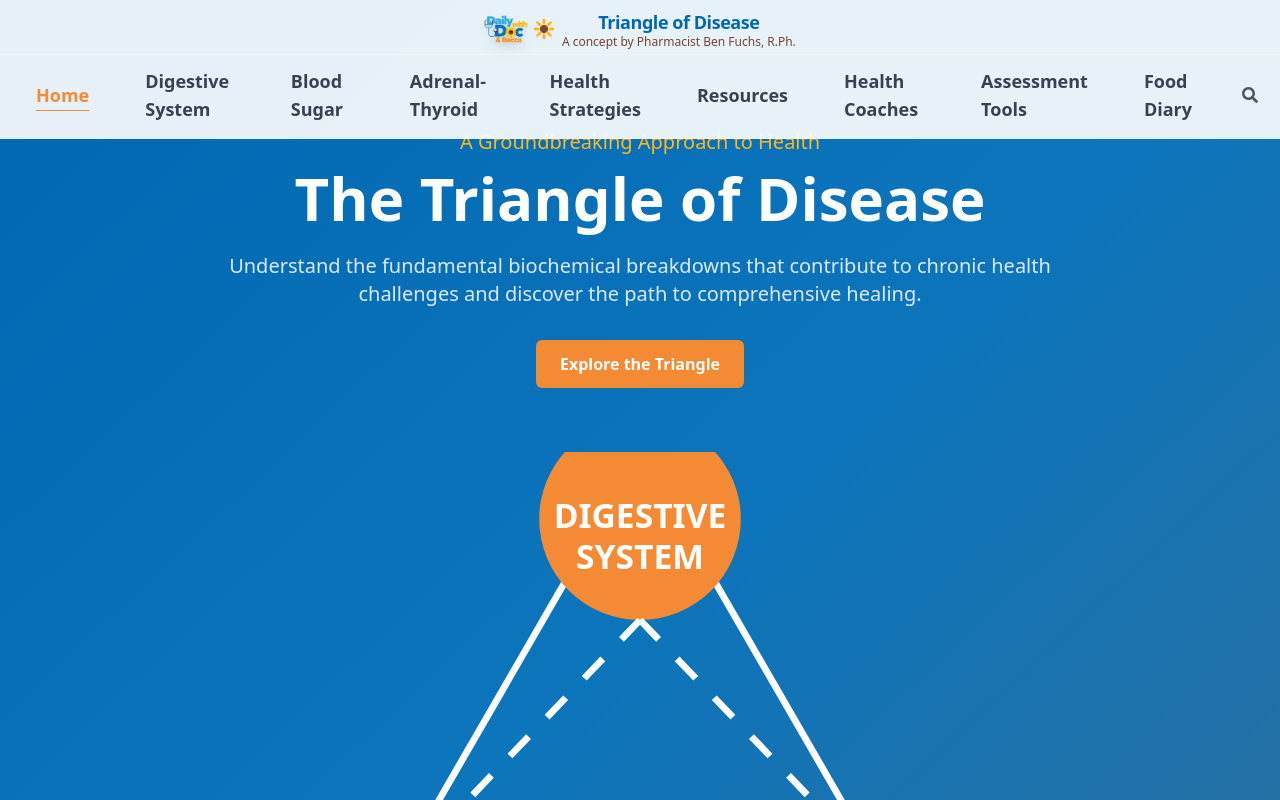
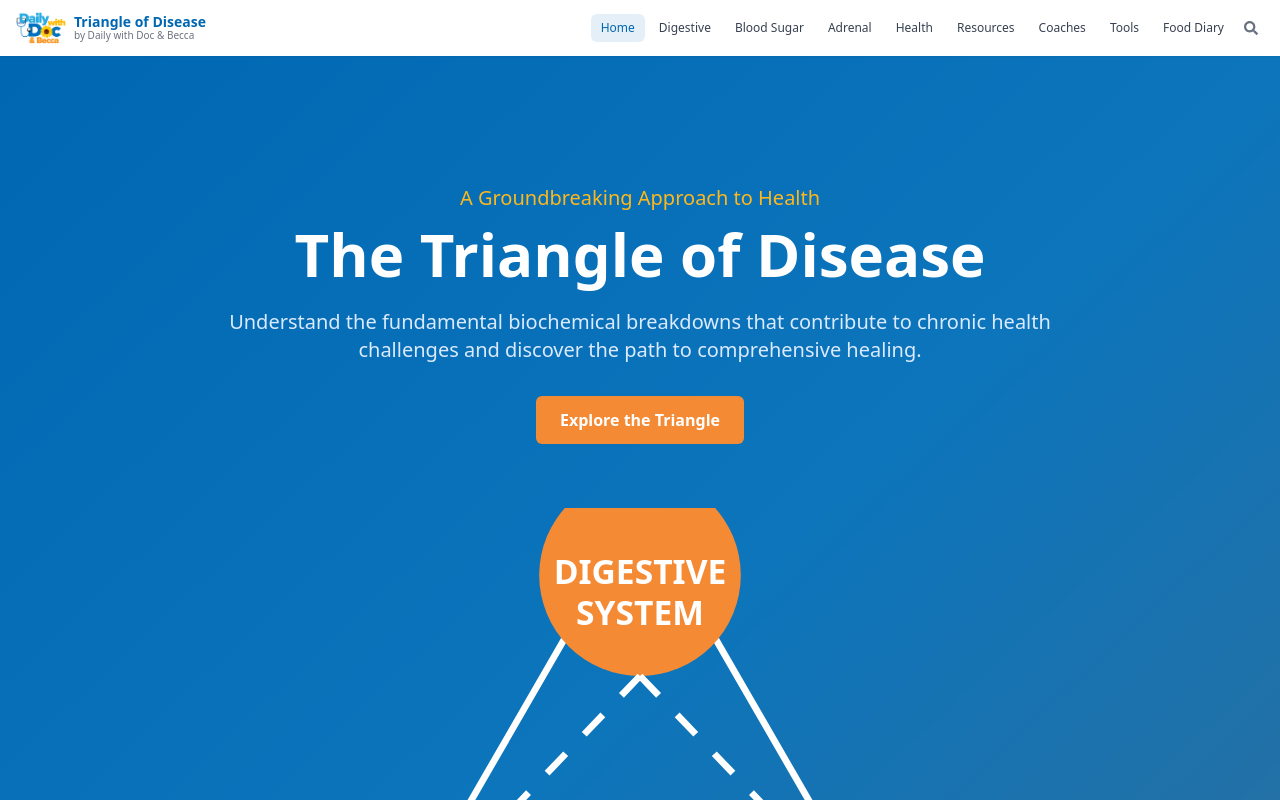
Before and after one commit to CoachAJ/Triangle-of-Disease, a React (Vite) app: page / in a window 1280 px wide. Shown: the top 800 px of the page. Built offline with nearby package versions, Linux system fonts and the light colour scheme.

Commit message:
Redesign header to be more compact and visually appealing with single-row layout

```diff
--- a/src/components/Header.tsx
+++ b/src/components/Header.tsx
@@ -1,14 +1,14 @@
-import { useState, useEffect } from 'react'
-import { Link, NavLink } from 'react-router-dom'
-import { FaBars, FaSearch, FaTimes } from 'react-icons/fa'
+import { useState, useEffect } from 'react';
+import { Link, NavLink } from 'react-router-dom';
+import { FaBars, FaTimes, FaSearch } from 'react-icons/fa';
 
 const Header = () => {
-  const [isMenuOpen, setIsMenuOpen] = useState(false)
-  const [isSearchOpen, setIsSearchOpen] = useState(false)
-  const [isScrolled, setIsScrolled] = useState(false)
-  const [isHidden, setIsHidden] = useState(false)
-  const [lastScrollY, setLastScrollY] = useState(0)
-  const [searchQuery, setSearchQuery] = useState('')
+  const [isMenuOpen, setIsMenuOpen] = useState(false);
+  const [isSearchOpen, setIsSearchOpen] = useState(false);
+  const [isScrolled, setIsScrolled] = useState(false);
+  const [isHidden, setIsHidden] = useState(false);
+  const [lastScrollY, setLastScrollY] = useState(0);
+  const [searchQuery, setSearchQuery] = useState('');
 
   useEffect(() => {
     const handleScroll = () => {
@@ -33,255 +33,183 @@ const Header = () => {
     return () => window.removeEventListener('scroll', handleScroll);
   }, [lastScrollY]);
 
-  const toggleMenu = () => {
-    setIsMenuOpen(!isMenuOpen)
+  const toggleMenu = () => setIsMenuOpen(!isMenuOpen);
+  const toggleSearch = () => {
+    setIsSearchOpen(!isSearchOpen);
+    if (!isSearchOpen) {
+      setTimeout(() => document.getElementById('search-input')?.focus(), 100);
     }
-
-  const toggleSearch = () => {
-    setIsSearchOpen(!isSearchOpen)
-    if (!isSearchOpen) {
-      setTimeout(() => document.getElementById('search-input')?.focus(), 100)
-    }
-  }
+  };
 
   const handleSearch = (e: React.FormEvent) => {
-    e.preventDefault()
-    console.log('Searching for:', searchQuery)
-    // Future implementation: search functionality
-    setSearchQuery('')
-    setIsSearchOpen(false)
-  }
-
-  const navLinkClasses = ({ isActive }: { isActive: boolean }) => {
-    return `block py-2 px-5 rounded font-montserrat transition-all duration-300 text-base md:text-lg font-semibold focus:outline-none focus:ring-2 focus:ring-glorious-sunset/60 focus:ring-offset-2 focus:ring-offset-white/80
-      ${
-        isActive
-          ? 'text-glorious-sunset font-bold underline underline-offset-8'
-          : 'text-gray-700 hover:text-health-blue'
-      }`
-
-  }
+    e.preventDefault();
+    console.log('Searching for:', searchQuery);
+    setSearchQuery('');
+    setIsSearchOpen(false);
+  };
 
   return (
+    <>
       <header
-      className={`fixed w-full z-50 transition-all duration-300 ${
-        isHidden
-          ? '-translate-y-full'
-          : isScrolled
-            ? 'bg-white shadow-md py-0.5'
-            : 'bg-white/90 py-1'
+        className={`fixed w-full z-50 transition-all duration-300 bg-white/95 backdrop-blur-sm ${
+          isHidden ? '-translate-y-full' : 'shadow-sm'
         }`}
       >
-      {/* Top Row - Logo and Title - Hide when scrolled */}
-      {!isScrolled && (
         <div className="container mx-auto px-4">
-          <Link to="/" className="flex items-center justify-center group py-1">
+          <div className="flex items-center justify-between h-14">
+            {/* Logo and Branding */}
+            <Link to="/" className="flex items-center group">
+              <div className="flex items-center">
                 <img
                   src="/logo-header.png"
                   alt="Daily with Doc & Becca"
-              className="h-6 md:h-7 drop-shadow-lg transition-transform group-hover:scale-105"
+                  className="h-8 w-auto"
                 />
-            <svg
-              className="ml-1.5 w-4 h-4 md:w-5 md:h-5 flex-shrink-0"
-              viewBox="0 0 40 40"
-              fill="none"
-              xmlns="http://www.w3.org/2000/svg"
-              aria-label="Sunflower icon"
-            >
-              <circle cx="20" cy="20" r="8" fill="#784434" />
-              <g>
-                <ellipse cx="20" cy="5" rx="3" ry="7" fill="#FFB81C" />
-                <ellipse cx="20" cy="35" rx="3" ry="7" fill="#FFB81C" />
-                <ellipse cx="5" cy="20" rx="7" ry="3" fill="#FFB81C" />
-                <ellipse cx="35" cy="20" rx="7" ry="3" fill="#FFB81C" />
-                <ellipse cx="10" cy="10" rx="3" ry="7" transform="rotate(-45 10 10)" fill="#FFB81C" />
-                <ellipse cx="30" cy="10" rx="3" ry="7" transform="rotate(45 30 10)" fill="#FFB81C" />
-                <ellipse cx="10" cy="30" rx="3" ry="7" transform="rotate(45 10 30)" fill="#FFB81C" />
-                <ellipse cx="30" cy="30" rx="3" ry="7" transform="rotate(-45 30 30)" fill="#FFB81C" />
-              </g>
-            </svg>
-            <div className="ml-2 text-center">
-              <span className="block font-proxima text-health-blue text-base md:text-lg font-extrabold tracking-tight">
+                <div className="ml-2">
+                  <div className="font-proxima text-health-blue font-extrabold text-sm leading-tight">
                     Triangle of Disease
-              </span>
-              <span className="text-xs text-hot-chocolate block -mt-0.5">
-                A concept by Pharmacist Ben Fuchs, R.Ph.
-              </span>
+                  </div>
+                  <div className="text-[10px] text-gray-500 -mt-0.5">
+                    by Daily with Doc & Becca
+                  </div>
+                </div>
               </div>
             </Link>
-        </div>
-      )}
-
-      {/* Bottom Row - Navigation */}
-      <div className={isScrolled ? '' : 'border-t border-gray-100'}>
-        <div className="container mx-auto px-4 flex justify-between items-center py-1">
-          {/* Compact logo for scrolled state */}
-          {isScrolled && (
-            <Link to="/" className="flex items-center group">
-              <img
-                src="/logo-header.png"
-                alt="Daily with Doc & Becca"
-                className="h-4 md:h-5 drop-shadow-lg transition-transform group-hover:scale-105"
-              />
-              <span className="ml-2 font-proxima text-health-blue text-sm md:text-base font-bold tracking-tight">
-                Triangle of Disease
-              </span>
-            </Link>
-          )}
 
             {/* Desktop Navigation */}
-          <nav className={`hidden lg:flex items-center space-x-4 ${isScrolled ? 'ml-auto' : 'justify-center w-full'}`}>
-            <NavLink to="/" end className={navLinkClasses}>
-              Home
+            <nav className="hidden lg:flex items-center space-x-1">
+              {[
+                { to: "/", label: "Home" },
+                { to: "/digestive-system", label: "Digestive" },
+                { to: "/blood-sugar", label: "Blood Sugar" },
+                { to: "/adrenal-thyroid", label: "Adrenal" },
+                { to: "/health-strategies", label: "Health" },
+                { to: "/resources", label: "Resources" },
+                { to: "/health-coaches", label: "Coaches" },
+                { to: "/assessment-tools", label: "Tools" },
+                { to: "/food-diary", label: "Food Diary" },
+              ].map((item) => (
+                <NavLink
+                  key={item.to}
+                  to={item.to}
+                  end={item.to === "/"}
+                  className={({ isActive }) =>
+                    `px-2.5 py-1.5 text-xs font-medium rounded-md transition-colors ${
+                      isActive
+                        ? "bg-health-blue/10 text-health-blue"
+                        : "text-gray-700 hover:bg-gray-100"
+                    }`
+                  }
+                >
+                  {item.label}
                 </NavLink>
-            <NavLink to="/digestive-system" className={navLinkClasses}>
-              Digestive System
-            </NavLink>
-            <NavLink to="/blood-sugar" className={navLinkClasses}>
-              Blood Sugar
-            </NavLink>
-            <NavLink to="/adrenal-thyroid" className={navLinkClasses}>
-              Adrenal-Thyroid
-            </NavLink>
-            <NavLink to="/health-strategies" className={navLinkClasses}>
-              Health Strategies
-            </NavLink>
-            <NavLink to="/resources" className={navLinkClasses}>
-              Resources
-            </NavLink>
-            <NavLink to="/health-coaches" className={navLinkClasses}>
-              Health Coaches
-            </NavLink>
-            <NavLink to="/assessment-tools" className={navLinkClasses}>
-              Assessment Tools
-            </NavLink>
-            <NavLink to="/food-diary" className={navLinkClasses}>
-              Food Diary
-            </NavLink>
+              ))}
               <button
                 onClick={toggleSearch}
-              className="ml-3 p-1.5 text-gray-600 hover:text-health-blue transition-colors"
+                className="ml-1 p-1.5 text-gray-500 hover:text-health-blue transition-colors rounded-full hover:bg-gray-100"
                 aria-label="Search"
               >
-              <FaSearch />
+                <FaSearch className="w-3.5 h-3.5" />
               </button>
             </nav>
 
             {/* Mobile Menu Button */}
-          <div className="flex items-center lg:hidden ml-auto">
+            <div className="flex items-center lg:hidden">
               <button
                 onClick={toggleSearch}
-              className="p-1.5 mr-2 text-gray-600 hover:text-health-blue transition-colors"
+                className="p-2 text-gray-500 hover:text-health-blue transition-colors"
                 aria-label="Search"
               >
-              <FaSearch />
+                <FaSearch className="w-4 h-4" />
               </button>
               <button
                 onClick={toggleMenu}
-              className="p-1.5 text-gray-600 hover:text-health-blue transition-colors"
+                className="p-2 text-gray-500 hover:text-health-blue transition-colors"
                 aria-label={isMenuOpen ? 'Close Menu' : 'Open Menu'}
               >
-              {isMenuOpen ? <FaTimes /> : <FaBars />}
+                {isMenuOpen ? (
+                  <FaTimes className="w-5 h-5" />
+                ) : (
+                  <FaBars className="w-5 h-5" />
+                )}
               </button>
             </div>
           </div>
         </div>
+      </header>
+      {/* Add spacing to account for fixed header */}
+      <div className="h-14"></div>
 
-      {/* Mobile Navigation */}
+      {/* Mobile Menu */}
       {isMenuOpen && (
-        <div className="lg:hidden bg-white border-t border-gray-100 shadow-md">
-          <nav className="container mx-auto px-4 py-3">
+        <div className="fixed inset-0 z-40 bg-white mt-14 lg:hidden overflow-y-auto">
+          <div className="container mx-auto px-4 py-2">
+            <nav className="flex flex-col space-y-1 py-2">
+              {[
+                { to: "/", label: "Home" },
+                { to: "/digestive-system", label: "Digestive System" },
+                { to: "/blood-sugar", label: "Blood Sugar" },
+                { to: "/adrenal-thyroid", label: "Adrenal-Thyroid" },
+                { to: "/health-strategies", label: "Health Strategies" },
+                { to: "/resources", label: "Resources" },
+                { to: "/health-coaches", label: "Health Coaches" },
+                { to: "/assessment-tools", label: "Assessment Tools" },
+                { to: "/food-diary", label: "Food Diary" },
+              ].map((item) => (
                 <NavLink
-              to="/"
-              end
-              className={navLinkClasses}
+                  key={item.to}
+                  to={item.to}
+                  end={item.to === "/"}
+                  className={({ isActive }) =>
+                    `px-4 py-3 text-sm font-medium rounded-md ${
+                      isActive
+                        ? "bg-health-blue/10 text-health-blue"
+                        : "text-gray-700 hover:bg-gray-50"
+                    }`
+                  }
                   onClick={() => setIsMenuOpen(false)}
                 >
-              Home
+                  {item.label}
                 </NavLink>
-            <NavLink
-              to="/digestive-system"
-              className={navLinkClasses}
-              onClick={() => setIsMenuOpen(false)}
-            >
-              Digestive System
-            </NavLink>
-            <NavLink
-              to="/blood-sugar"
-              className={navLinkClasses}
-              onClick={() => setIsMenuOpen(false)}
-            >
-              Blood Sugar
-            </NavLink>
-            <NavLink
-              to="/adrenal-thyroid"
-              className={navLinkClasses}
-              onClick={() => setIsMenuOpen(false)}
-            >
-              Adrenal-Thyroid
-            </NavLink>
-            <NavLink
-              to="/health-strategies"
-              className={navLinkClasses}
-              onClick={() => setIsMenuOpen(false)}
-            >
-              Health Strategies
-            </NavLink>
-            <NavLink
-              to="/resources"
-              className={navLinkClasses}
-              onClick={() => setIsMenuOpen(false)}
-            >
-              Resources
-            </NavLink>
-            <NavLink
-              to="/health-coaches"
-              className={navLinkClasses}
-              onClick={() => setIsMenuOpen(false)}
-            >
-              Health Coaches
-            </NavLink>
-            <NavLink
-              to="/assessment-tools"
-              className={navLinkClasses}
-              onClick={() => setIsMenuOpen(false)}
-            >
-              Assessment Tools
-            </NavLink>
-            <NavLink
-              to="/food-diary"
-              className={navLinkClasses}
-              onClick={() => setIsMenuOpen(false)}
-            >
-              Food Diary
-            </NavLink>
+              ))}
             </nav>
+          </div>
         </div>
       )}
 
       {/* Search Overlay */}
       {isSearchOpen && (
-        <div className="absolute top-full left-0 w-full bg-white shadow-md p-4 border-t border-gray-200">
-          <form onSubmit={handleSearch} className="flex">
+        <div className="fixed inset-0 z-50 bg-white/95 backdrop-blur-sm pt-20">
+          <div className="container mx-auto px-4">
+            <form onSubmit={handleSearch} className="max-w-2xl mx-auto">
+              <div className="relative">
                 <input
                   id="search-input"
                   type="text"
-              placeholder="Search..."
                   value={searchQuery}
                   onChange={(e) => setSearchQuery(e.target.value)}
-              className="flex-grow px-4 py-2 border border-gray-300 rounded-l-md focus:outline-none focus:ring-2 focus:ring-health-blue"
+                  placeholder="Search the site..."
+                  className="w-full px-5 py-4 text-lg border-0 border-b-2 border-gray-200 focus:ring-0 focus:border-health-blue outline-none bg-transparent"
+                  autoComplete="off"
                 />
                 <button
-              type="submit"
-              className="bg-health-blue text-white px-4 py-2 rounded-r-md hover:bg-blue-sky transition-colors"
+                  type="button"
+                  onClick={() => setIsSearchOpen(false)}
+                  className="absolute right-2 top-1/2 -translate-y-1/2 p-2 text-gray-400 hover:text-gray-600"
+                  aria-label="Close search"
                 >
-              Search
+                  <FaTimes className="w-5 h-5" />
                 </button>
+              </div>
+              <div className="mt-4 text-sm text-gray-500 text-center">
+                Press Enter to search or ESC to close
+              </div>
             </form>
           </div>
+        </div>
       )}
-    </header>
-  )
+    </>
+  );
 }
 
-export default Header
+export default Header;
```
Lines whose indentation alone changed are shown as unchanged.
